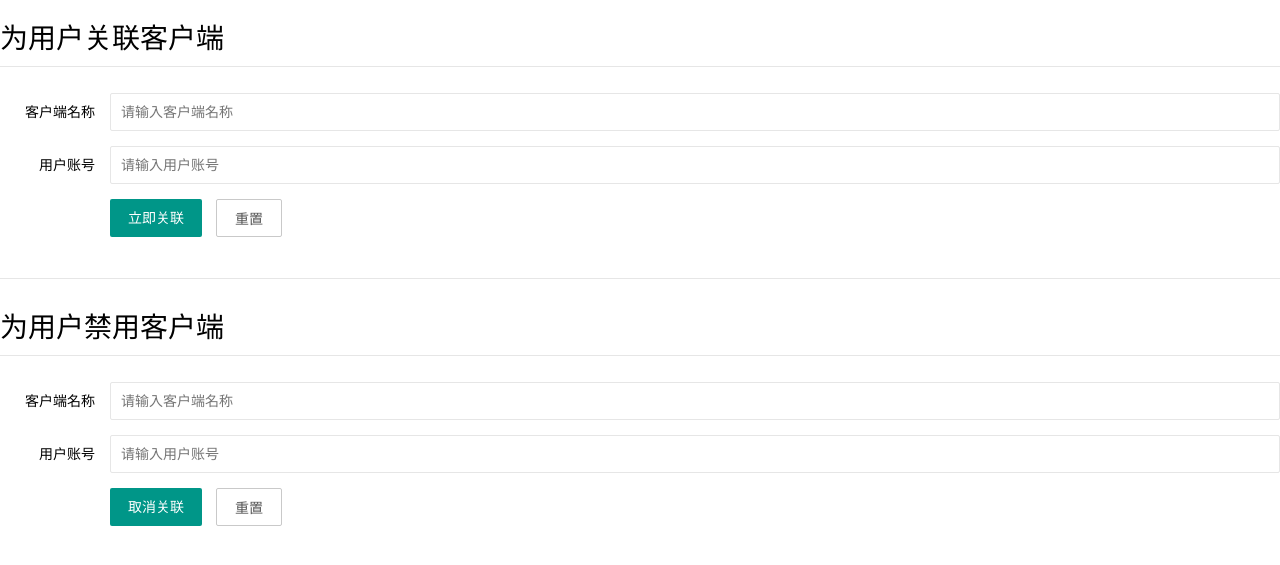
After one commit to zxbzxb180/untitled, a Django app: template udev_sso_server/login/templates/relation.html in a window 1280 px wide. The commit adds this page. Shown: the top 565 px of the page. Run offline with Django 3.2, Linux system fonts and the light colour scheme; the template is opened without the code that fills it, so the values that code supplies are empty.

Commit message:
为客户端关联用户，形成一对多的关系

```diff
--- a/udev_sso_server/login/templates/main.html
+++ b/udev_sso_server/login/templates/main.html
@@ -14,7 +14,8 @@ padding:20px; /* 设置内边距 */
 float:left; /* 往左浮动 */
 line-height:10px; /* 设置行高，将行高和高度设置同一个值，可以让单行文本垂直居中 */
 }
-#menu p{color:white}
+#menu p{color:white;
+text-align:center;}
 </style>
 
 </head>
@@ -37,6 +38,7 @@ line-height:10px; /* 设置行高，将行高和高度设置同一个值，可
           <dd><a href="">个人中心</a></dd>
           <dd><a href="">消息中心</a></dd>
           <dd><a href="/register">注册客户端</a></dd>
+          <dd><a href="/relation">关联用户</a></dd>
         </dl>
       </li>
       <li class="layui-nav-item"><a href="">退出</a></li>
--- /dev/null
+++ b/udev_sso_server/login/templates/relation.html
@@ -0,0 +1,76 @@
+<!DOCTYPE html>
+<html>
+<head>
+  <meta charset="utf-8">
+  <meta name="viewport" content="width=device-width, initial-scale=1, maximum-scale=1">
+  <title>关联用户</title>
+  <link rel="stylesheet" href="/static/layui/css/layui.css">
+</head>
+<body>
+
+<!-- 你的HTML代码 -->
+
+<script src="/static/layui/layui.js"></script>
+<br>
+<h1>为用户关联客户端</h1>
+
+<hr>
+<br>
+
+<form action="add" method="post">
+{% csrf_token %}
+    <div class="layui-form-item">
+  <label class="layui-form-label">客户端名称</label>
+  <div class="layui-input-block">
+      <input type="text" name="name" required lay-verify="required" placeholder="请输入客户端名称" autocomplete="off" class="layui-input">
+  </div>
+</div>
+    <div class="layui-form-item">
+  <label class="layui-form-label">用户账号</label>
+  <div class="layui-input-block">
+      <input type="text" name="user" required lay-verify="required" placeholder="请输入用户账号" autocomplete="off" class="layui-input">
+  </div>
+</div>
+
+<div class="layui-form-item">
+    <div class="layui-input-block">
+      <button class="layui-btn" lay-submit lay-filter="formDemo">立即关联</button>
+      <button type="reset" class="layui-btn layui-btn-primary">重置</button>
+    </div>
+  </div>
+</form>
+
+
+<br>
+<hr>
+<br>
+<h1>为用户禁用客户端</h1>
+
+<hr>
+<br>
+
+<form action="reduce" method="post">
+{% csrf_token %}
+    <div class="layui-form-item">
+  <label class="layui-form-label">客户端名称</label>
+  <div class="layui-input-block">
+      <input type="text" name="name" required lay-verify="required" placeholder="请输入客户端名称" autocomplete="off" class="layui-input">
+  </div>
+</div>
+    <div class="layui-form-item">
+  <label class="layui-form-label">用户账号</label>
+  <div class="layui-input-block">
+      <input type="text" name="user" required lay-verify="required" placeholder="请输入用户账号" autocomplete="off" class="layui-input">
+  </div>
+</div>
+
+<div class="layui-form-item">
+    <div class="layui-input-block">
+      <button class="layui-btn" lay-submit lay-filter="formDemo">取消关联</button>
+      <button type="reset" class="layui-btn layui-btn-primary">重置</button>
+    </div>
+  </div>
+</form>
+
+</body>
+</html>
```
Also changed, not shown: CAS_client/client/views.py (+24 -14 lines), udev_sso_server/login/templates/register.html (+1 -16 lines), udev_sso_server/udev_auth/views.py (+36 -1 lines), udev_sso_server/udev_sso_server/urls.py (+6 -1 lines).
